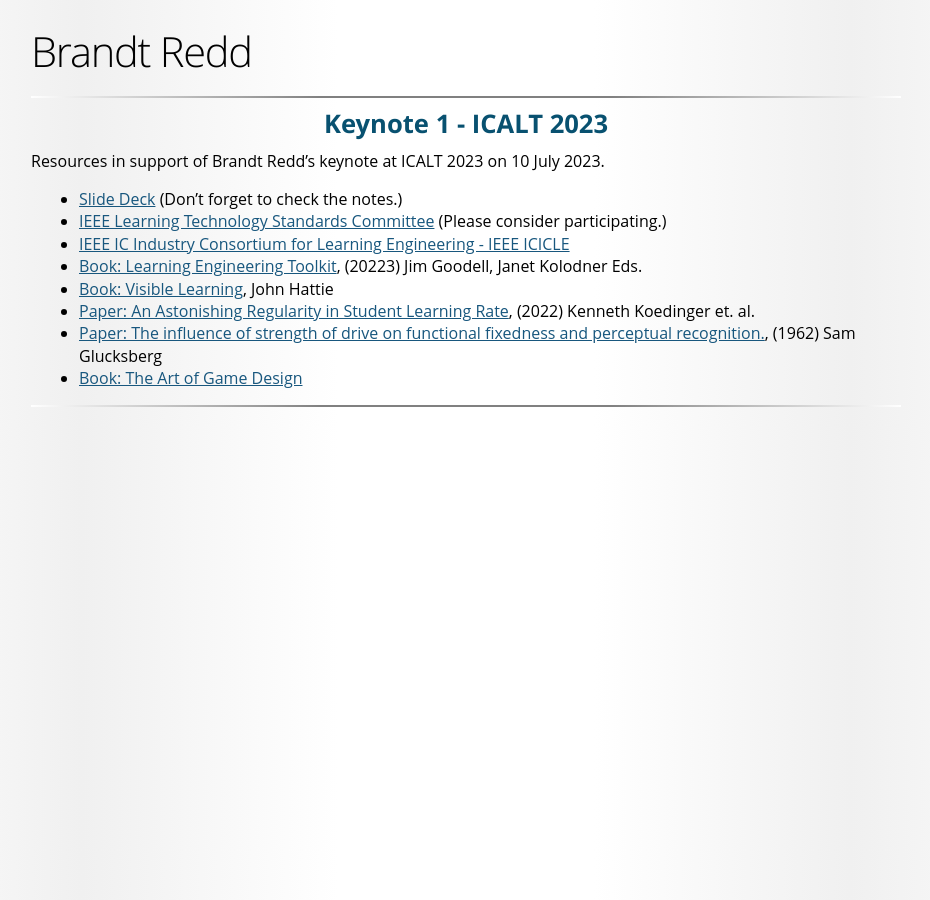
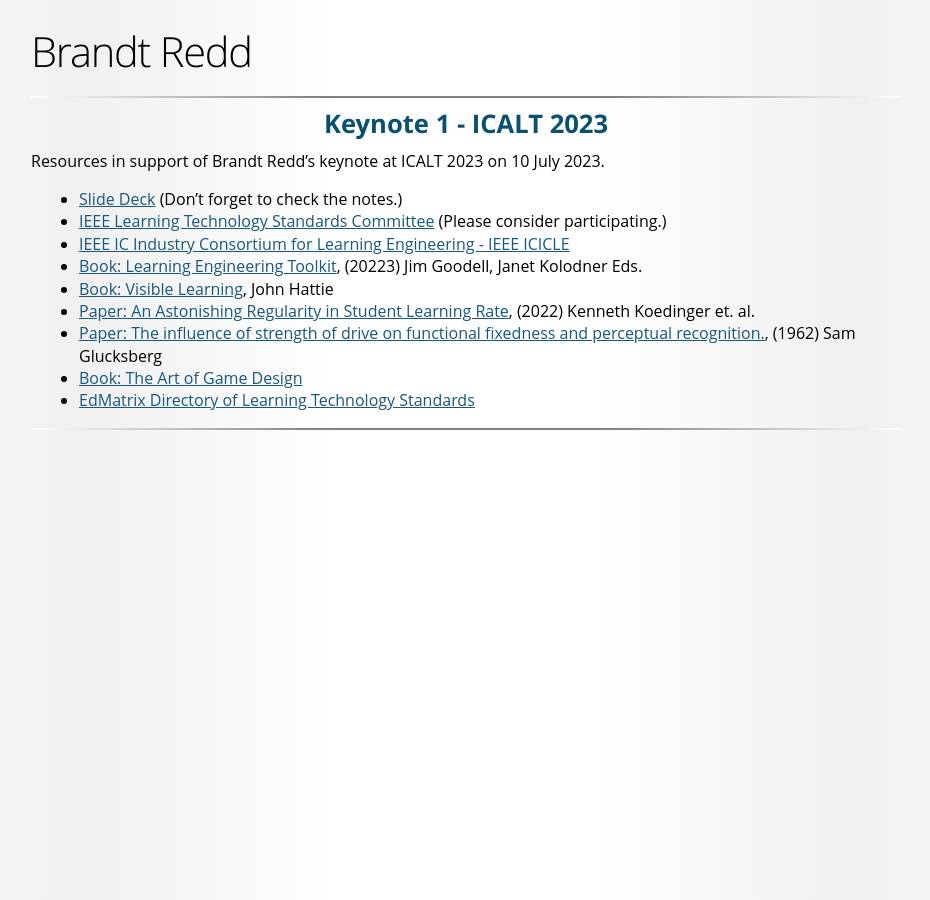
Before and after one commit to bredd/brandtredd.github.io, a Jekyll site: the page built from icalt2023.md, in a window 1280 px wide. Shown: the whole page, without its empty margins (174-1104 px from the left). Built offline with Jekyll 4.4.1, drawn with Linux system fonts in a browser that asks for light colours; some web fonts are replaced.

Commit message:
add edMatrix

```diff
--- a/icalt2023.md
+++ b/icalt2023.md
@@ -11,3 +11,4 @@
 * [Paper: An Astonishing Regularity in Student Learning Rate](https://doi.org/10.1073/pnas.2221311120), (2022) Kenneth Koedinger et. al.
 * [Paper: The influence of strength of drive on functional fixedness and perceptual recognition.](https://doi.org/10.1037/h0044683), (1962) Sam Glucksberg
 * [Book: The Art of Game Design](https://schellgames.com/art-of-game-design)
+* [EdMatrix Directory of Learning Technology Standards](https://www.edmatrix.org)
```
